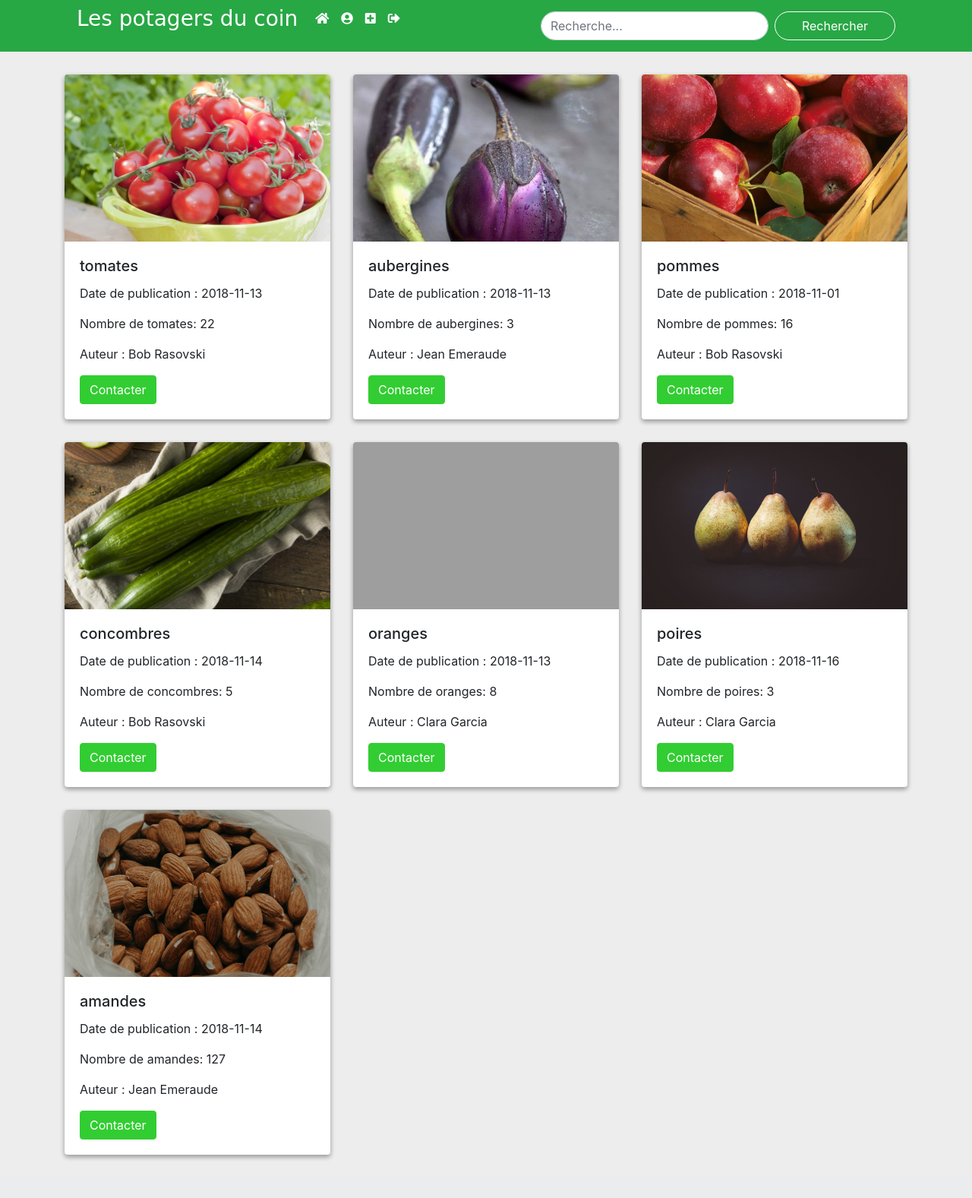
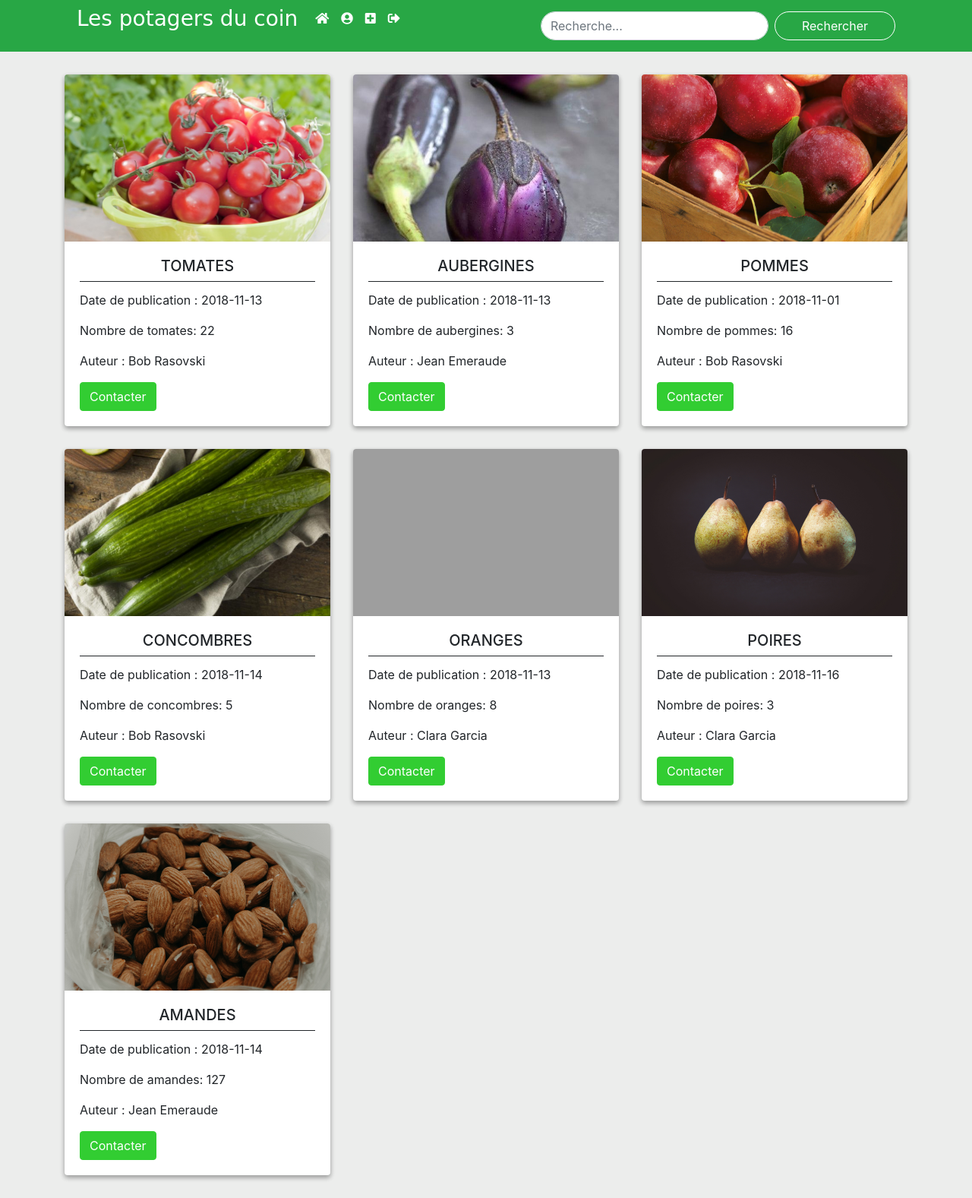
Before and after one commit to KilianLdev/Lespotagersducoin, a PHP site: page / in a window 1280 px wide. Shown: the whole page at 76% size. Before the commit the page ends 1527 px from the top, so only its background shows below. Run offline with PHP 8.4, Linux system fonts and the light colour scheme; data comes from the database, SQL or seed files in the repository; data that the repository does not hold is empty; some libraries are stand-ins or nearby versions; grey boxes are pictures that could not be loaded.

Commit message:
design update

```diff
--- a/public/style/style.css
+++ b/public/style/style.css
@@ -204,3 +204,9 @@ button.btn:hover {
 	width: 300px;
 }
 }
+h5 {
+	text-transform: uppercase;
+	border-bottom: 1px solid;
+    text-align: center;
+    padding-bottom: 8px;
+}
```
